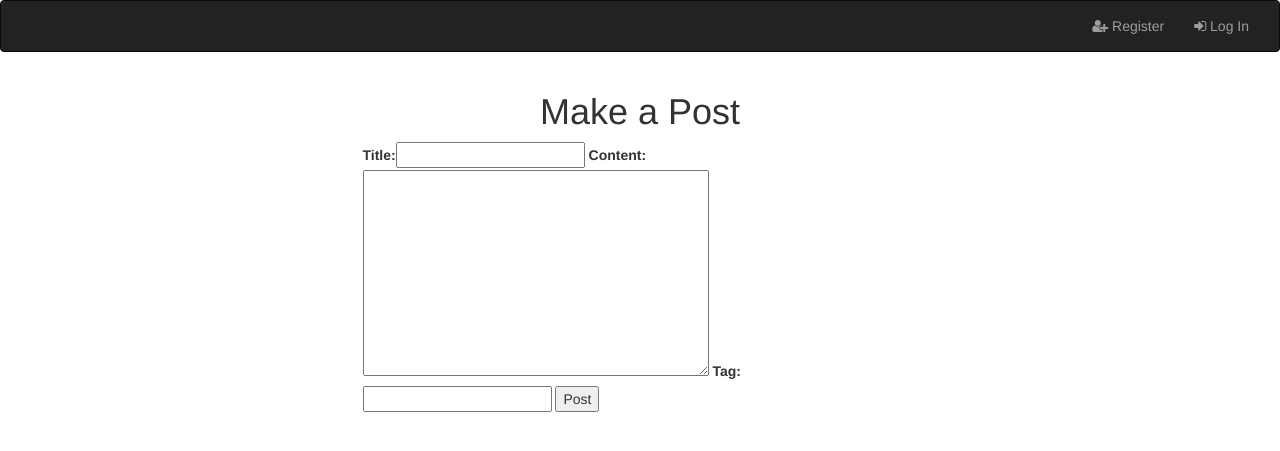
After one commit to agill12/blog_prj, a Django app: page /blog/new_post/ in a window 1280 px wide. The commit adds this page. Shown: the top 451 px of the page. Run offline with Django 3.2, Linux system fonts and the light colour scheme; some libraries are stand-ins or nearby versions.

Commit message:
Created a Post Page

```diff
--- /dev/null
+++ b/blog/forms.py
@@ -0,0 +1,8 @@
+from django import forms
+from .models import Post
+
+class NewPostForm(forms.ModelForm):
+
+    class Meta:
+        model=Post
+        fields=('title','content','tag')
--- /dev/null
+++ b/blog/templates/blog/new_post.html
@@ -0,0 +1,20 @@
+{% extends 'home/base.html' %}
+{% load bootstrap_tags %}
+{% block content %}
+
+  <div class="row" id="createpost">
+      <div class="col-md-6 col-md-offset-3">
+      <h1>Make a Post</h1>
+    </div>
+  </div>
+  <div class="row" >
+      <div class="col-md-6 col-md-offset-3">
+      <form method='POST'>
+         {% csrf_token %}
+         {{ form |as_bootstrap }}
+         <input type="submit" value="Post"/>
+         </form>
+    </div>
+  </div>
+
+{% endblock  %}
--- a/blog/urls.py
+++ b/blog/urls.py
@@ -4,6 +4,8 @@ from .views import *
 
 urlpatterns = [
     url(r'^post_detail/(\d+)', post_detail, name="post_detail"),
+    url(r'^new_post/', new_post, name="new_post"),
+
 
 
 ]
--- a/blog/views.py
+++ b/blog/views.py
@@ -1,6 +1,7 @@
 from django.shortcuts import render,get_object_or_404,redirect
 from django.contrib.auth.decorators import login_required
 from blog.models import Post
+from .forms import NewPostForm
 
 
 # Create your views here.
@@ -9,3 +10,15 @@ def post_detail(request,id):
     item.read=True
     item.save()
     return render(request, "blog/post_detail.html",{'item':item})
+
+def new_post(request):
+    if request.method=='POST':
+        form=NewPostForm(request.POST)
+        if form.is_valid():
+            post=form.save(commit=False)
+            post.sender=request.user
+            post.save()
+            return redirect('home')
+    else:
+        form=NewPostForm()
+    return render(request, 'blog/new_post.html',{'form':form})
--- a/blog_prj/settings.py
+++ b/blog_prj/settings.py
@@ -41,6 +41,7 @@ INSTALLED_APPS = [
     'accounts',
     'home',
     'blog',
+    'django_forms_bootstrap',
 ]
 
 MIDDLEWARE = [
--- a/home/static/home/style.css
+++ b/home/static/home/style.css
@@ -9,6 +9,9 @@
     margin-bottom: 40px
 }
 
+#createpost{
+    text-align: center
+}
 
 #body{
 
```
